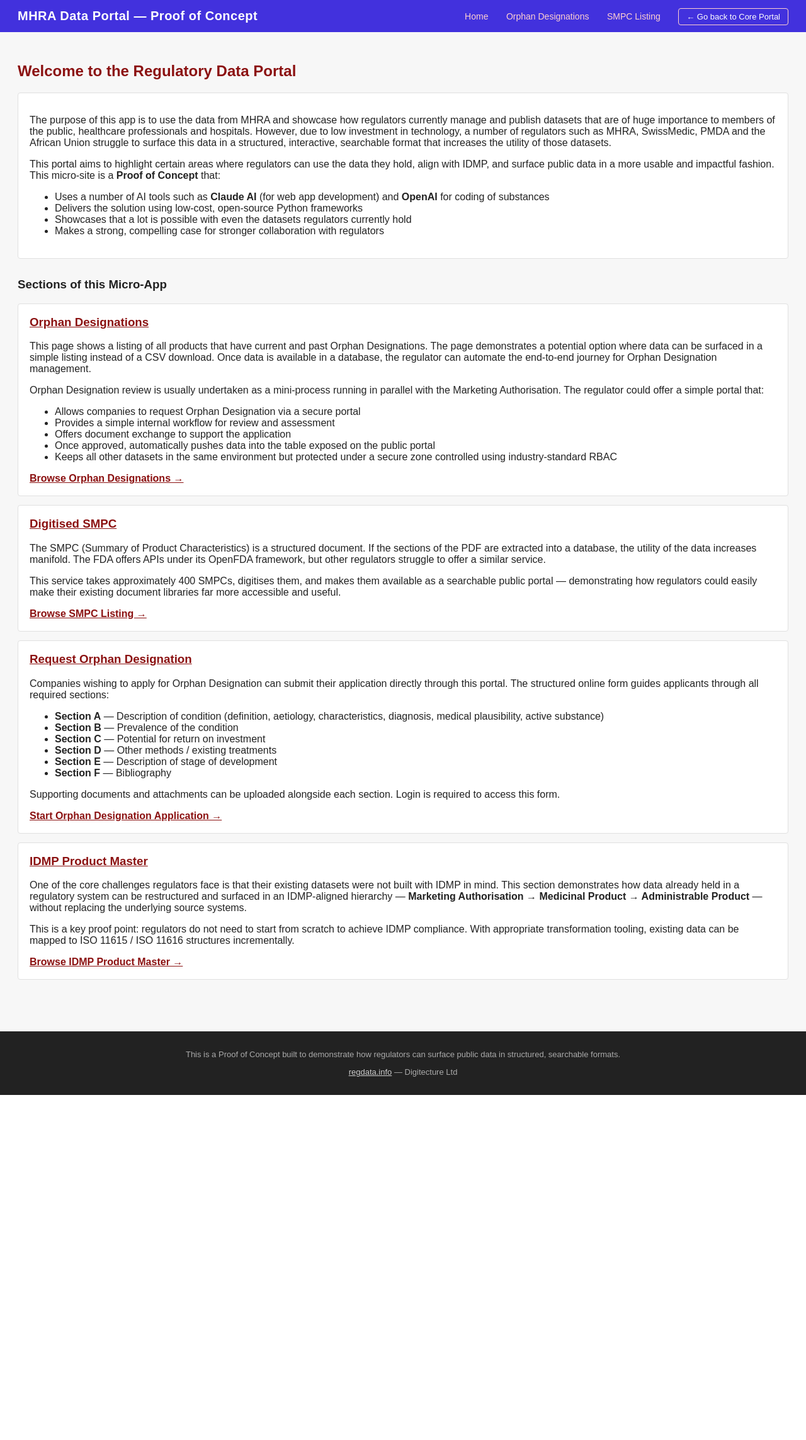
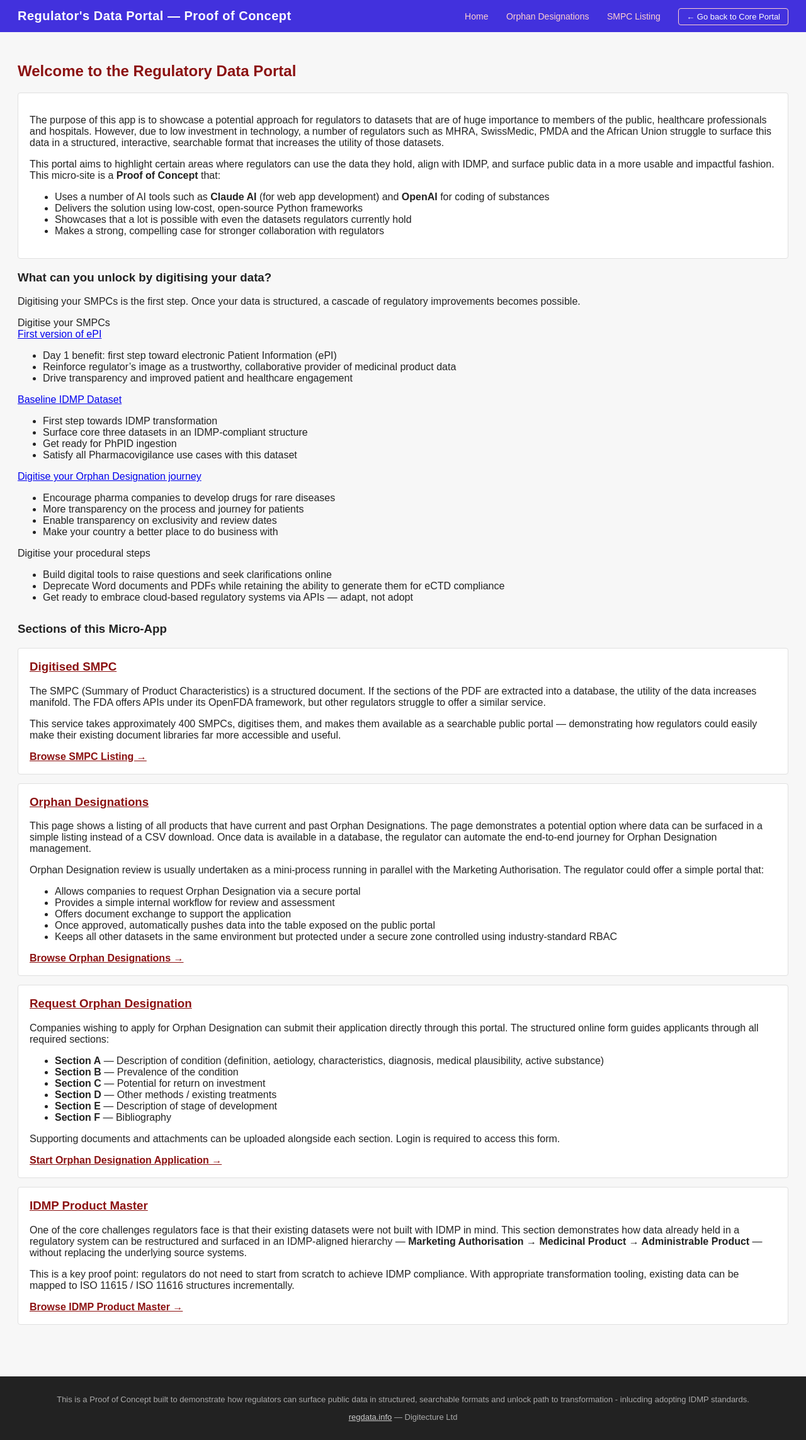
Before and after one commit to digitecture-opensource/NCA_SMPC, a Django app: page / in a window 1280 px wide. Shown: the whole page at 63% size. Before the commit the page ends 1739 px from the top, so only its background shows below. Run offline with Django 5.2, Linux system fonts and the light colour scheme.

Commit message:
Updates to home page

```diff
--- a/orphan/templates/orphan/base.html
+++ b/orphan/templates/orphan/base.html
@@ -2,9 +2,9 @@
 <html>
 <head>
   <meta charset="utf-8">
-  <title>{% block title %}Regulatory Data Portal{% endblock %}</title>
+  <title>{% block title %}Regulator's Data Portal{% endblock %}</title>
   <meta name="description" content="A proof-of-concept regulatory data portal that transforms non-IDMP-compliant datasets from medicines regulators into structured, IDMP-aligned outputs — covering Marketing Authorisations, Medicinal Products, Orphan Designations and SMPCs.">
-  <meta name="keywords" content="IDMP, ISO 11615, ISO 11616, SPOR, regulatory data, marketing authorisation, medicinal product, MHRA, EMA, IDMP compliance, non-IDMP to IDMP, regulatory data transformation, FHIR, substance management, product master data">
+  <meta name="keywords" content="IDMP, ISO 11615, ISO 11616, SPOR, regulatory data, marketing authorisation, medicinal product, MHRA,SwissMedic, African Union, EMA, IDMP compliance, non-IDMP to IDMP, regulatory data transformation, FHIR, substance management, product master data">
   <meta name="robots" content="index, follow">
   <meta property="og:title" content="{% block og_title %}Regulatory Data Portal — IDMP Dataset Generation{% endblock %}">
   <meta property="og:description" content="Demonstrating how non-IDMP-compliant regulatory datasets can be structured, aligned with IDMP standards, and surfaced as interactive, searchable public portals.">
@@ -80,7 +80,7 @@
 <body>
 
 <header>
-  <div class="site-title"><a href="/">MHRA Data Portal &mdash; Proof of Concept</a></div>
+  <div class="site-title"><a href="/">Regulator's Data Portal &mdash; Proof of Concept</a></div>
   <nav>
     <a href="/">Home</a>
     <a href="/orphan/">Orphan Designations</a>
@@ -94,7 +94,8 @@
 </main>
 
 <footer>
-  <p>This is a Proof of Concept built to demonstrate how regulators can surface public data in structured, searchable formats.</p>
+  <p>This is a Proof of Concept built to demonstrate how regulators can surface public data in structured, searchable formats and unlock path to transformation -
+    inlucding adopting IDMP standards.</p>
   <p><a href="https://www.regdata.info" target="_blank" rel="noopener">regdata.info</a> &mdash; Digitecture Ltd</p>
 </footer>
 
--- a/orphan/templates/orphan/home.html
+++ b/orphan/templates/orphan/home.html
@@ -6,7 +6,7 @@
 
 <div class="card">
   <p>
-    The purpose of this app is to use the data from MHRA and showcase how regulators currently manage and publish
+    The purpose of this app is to showcase a potential approach for regulators to
     datasets that are of huge importance to members of the public, healthcare professionals and hospitals. However,
     due to low investment in technology, a number of regulators such as MHRA, SwissMedic, PMDA and the African Union
     struggle to surface this data in a structured, interactive, searchable format that increases the utility of those datasets.
@@ -23,7 +23,119 @@
   </ul>
 </div>
 
+<div class=”card” style=”padding-bottom: 28px;”>
+  <h3 style=”color:#1a6b4a; text-align:center; margin-bottom:6px;”>What can you unlock by digitising your data?</h3>
+  <p style=”text-align:center; color:#555; font-size:13px; margin-bottom:24px;”>
+    Digitising your SMPCs is the first step. Once your data is structured, a cascade of regulatory improvements becomes possible.
+  </p>
+
+  <!-- Top anchor box -->
+  <div style=”display:flex; justify-content:center; margin-bottom:0;”>
+    <div style=”
+      border: 2px solid #1a6b4a;
+      border-radius: 10px;
+      padding: 10px 36px;
+      font-weight: bold;
+      font-size: 15px;
+      color: #1a6b4a;
+      background: #fff;
+    “>Digitise your SMPCs</div>
+  </div>
+
+  <!-- Connector line down -->
+  <div style=”display:flex; justify-content:center; height:28px;”>
+    <div style=”width:2px; background:#1a6b4a;”></div>
+  </div>
+
+  <!-- Horizontal bar -->
+  <div style=”height:2px; background:#1a6b4a; margin: 0 12px;”></div>
+
+  <!-- Four column connectors -->
+  <div style=”display:grid; grid-template-columns:1fr 1fr 1fr 1fr; margin:0 12px;”>
+    <div style=”display:flex; justify-content:center; height:20px;”><div style=”width:2px; background:#1a6b4a;”></div></div>
+    <div style=”display:flex; justify-content:center; height:20px;”><div style=”width:2px; background:#1a6b4a;”></div></div>
+    <div style=”display:flex; justify-content:center; height:20px;”><div style=”width:2px; background:#1a6b4a;”></div></div>
+    <div style=”display:flex; justify-content:center; height:20px;”><div style=”width:2px; background:#1a6b4a;”></div></div>
+  </div>
+
+  <!-- Four column cards -->
+  <div style=”display:grid; grid-template-columns:1fr 1fr 1fr 1fr; gap:16px; margin:0 12px;”>
+
+    <!-- ePI -->
+    <div>
+      <a href=”#section-smpc” style=”text-decoration:none;”>
+        <div style=”border:2px solid #1a6b4a; border-radius:10px; padding:10px 14px; font-weight:bold; font-size:13px; color:#1a6b4a; text-align:center; background:#fff; margin-bottom:12px;”>
+          First version of ePI
+        </div>
+      </a>
+      <ul style=”font-size:13px; color:#444; line-height:1.7; padding-left:18px; margin:0;”>
+        <li>Day 1 benefit: first step toward electronic Patient Information (ePI)</li>
+        <li>Reinforce regulator’s image as a trustworthy, collaborative provider of medicinal product data</li>
+        <li>Drive transparency and improved patient and healthcare engagement</li>
+      </ul>
+    </div>
+
+    <!-- IDMP -->
+    <div>
+      <a href=”#section-idmp” style=”text-decoration:none;”>
+        <div style=”border:2px solid #1a6b4a; border-radius:10px; padding:10px 14px; font-weight:bold; font-size:13px; color:#1a6b4a; text-align:center; background:#fff; margin-bottom:12px;”>
+          Baseline IDMP Dataset
+        </div>
+      </a>
+      <ul style=”font-size:13px; color:#444; line-height:1.7; padding-left:18px; margin:0;”>
+        <li>First step towards IDMP transformation</li>
+        <li>Surface core three datasets in an IDMP-compliant structure</li>
+        <li>Get ready for PhPID ingestion</li>
+        <li>Satisfy all Pharmacovigilance use cases with this dataset</li>
+      </ul>
+    </div>
+
+    <!-- Orphan -->
+    <div>
+      <a href=”#section-orphan” style=”text-decoration:none;”>
+        <div style=”border:2px solid #1a6b4a; border-radius:10px; padding:10px 14px; font-weight:bold; font-size:13px; color:#1a6b4a; text-align:center; background:#fff; margin-bottom:12px;”>
+          Digitise your Orphan Designation journey
+        </div>
+      </a>
+      <ul style=”font-size:13px; color:#444; line-height:1.7; padding-left:18px; margin:0;”>
+        <li>Encourage pharma companies to develop drugs for rare diseases</li>
+        <li>More transparency on the process and journey for patients</li>
+        <li>Enable transparency on exclusivity and review dates</li>
+        <li>Make your country a better place to do business with</li>
+      </ul>
+    </div>
+
+    <!-- Procedural -->
+    <div>
+      <div style=”border:2px solid #1a6b4a; border-radius:10px; padding:10px 14px; font-weight:bold; font-size:13px; color:#1a6b4a; text-align:center; background:#fff; margin-bottom:12px;”>
+        Digitise your procedural steps
+      </div>
+      <ul style=”font-size:13px; color:#444; line-height:1.7; padding-left:18px; margin:0;”>
+        <li>Build digital tools to raise questions and seek clarifications online</li>
+        <li>Deprecate Word documents and PDFs while retaining the ability to generate them for eCTD compliance</li>
+        <li>Get ready to embrace cloud-based regulatory systems via APIs — adapt, not adopt</li>
+      </ul>
+    </div>
+
+  </div>
+</div>
+
+
 <h3 style="margin-top:30px;">Sections of this Micro-App</h3>
+
+<div class="card">
+  <h3 style="color:#8b1111; margin-top:0;"><a href="/smpc/" style="color:#8b1111;">Digitised SMPC</a></h3>
+  <p>
+    The SMPC (Summary of Product Characteristics) is a structured document. If the sections of the PDF are extracted
+    into a database, the utility of the data increases manifold. The FDA offers APIs under its OpenFDA framework, but
+    other regulators struggle to offer a similar service.
+  </p>
+  <p>
+    This service takes approximately 400 SMPCs, digitises them, and makes them available as a searchable public portal —
+    demonstrating how regulators could easily make their existing document libraries far more accessible and useful.
+  </p>
+  <a href="/smpc/" style="color:#8b1111; font-weight:bold;">Browse SMPC Listing &rarr;</a>
+</div>
 
 <div class="card">
   <h3 style="color:#8b1111; margin-top:0;"><a href="/orphan/" style="color:#8b1111;">Orphan Designations</a></h3>
@@ -44,20 +156,6 @@
     <li>Keeps all other datasets in the same environment but protected under a secure zone controlled using industry-standard RBAC</li>
   </ul>
   <a href="/orphan/" style="color:#8b1111; font-weight:bold;">Browse Orphan Designations &rarr;</a>
-</div>
-
-<div class="card">
-  <h3 style="color:#8b1111; margin-top:0;"><a href="/smpc/" style="color:#8b1111;">Digitised SMPC</a></h3>
-  <p>
-    The SMPC (Summary of Product Characteristics) is a structured document. If the sections of the PDF are extracted
-    into a database, the utility of the data increases manifold. The FDA offers APIs under its OpenFDA framework, but
-    other regulators struggle to offer a similar service.
-  </p>
-  <p>
-    This service takes approximately 400 SMPCs, digitises them, and makes them available as a searchable public portal —
-    demonstrating how regulators could easily make their existing document libraries far more accessible and useful.
-  </p>
-  <a href="/smpc/" style="color:#8b1111; font-weight:bold;">Browse SMPC Listing &rarr;</a>
 </div>
 
 <div class="card">
```
